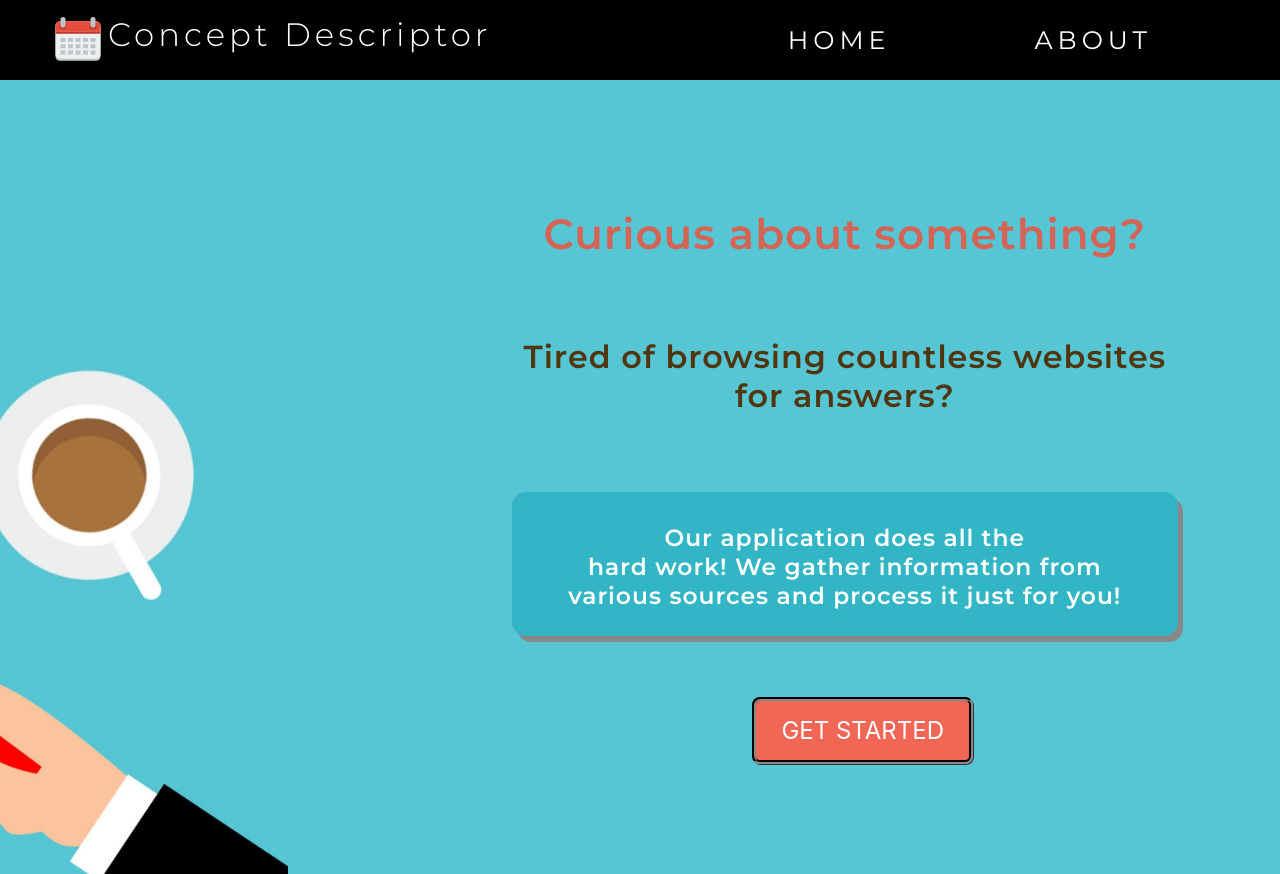
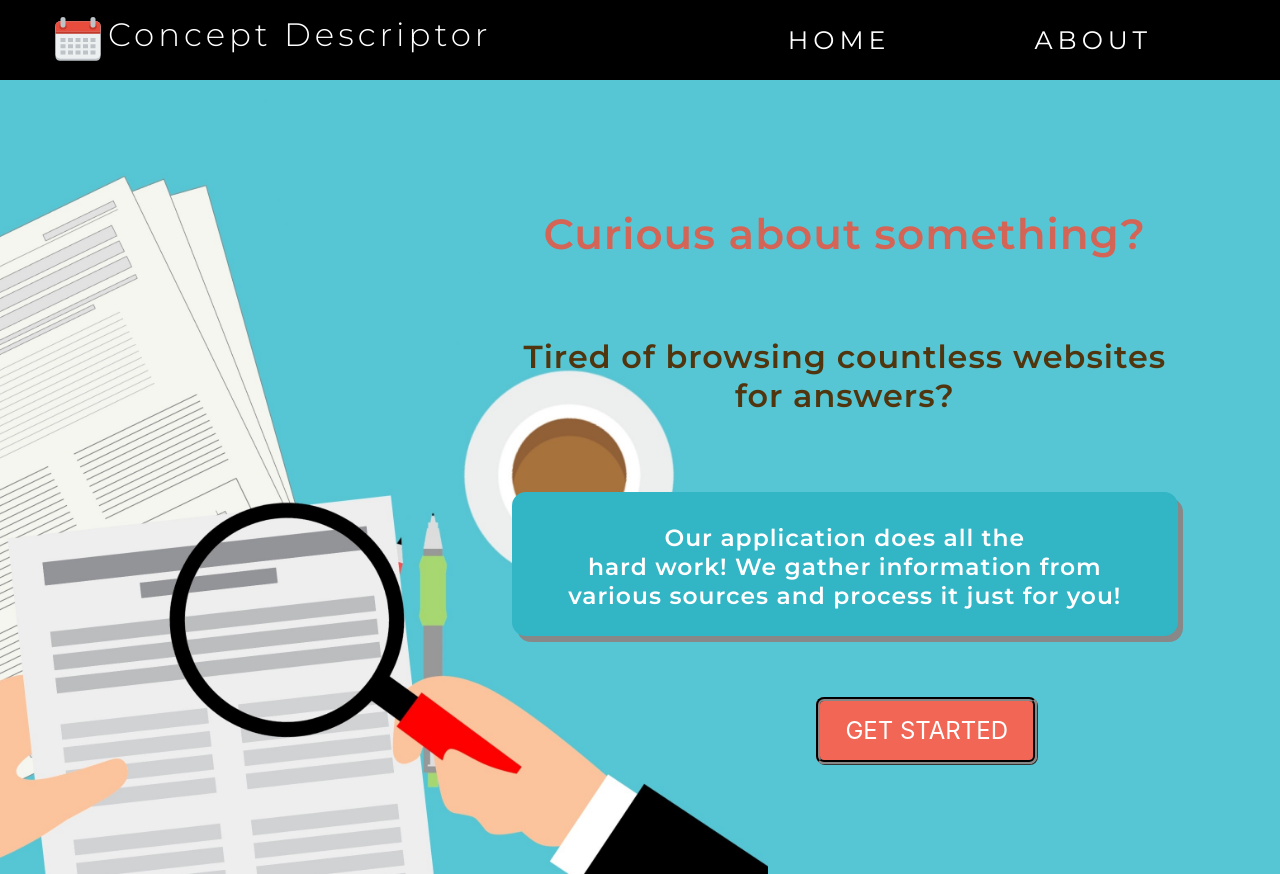
Before and after one commit to teodorabreahna/IP-2022, a React (Create React App) app in the folder APIs/DemoFrontend/: page / in a window 1280 px wide. Built offline with nearby package versions, Linux system fonts and the light colour scheme; a web font is replaced by a local one.

Commit message:
Update homeStyle.css

```diff
--- a/APIs/DemoFrontend/src/STYLES/homeStyle.css
+++ b/APIs/DemoFrontend/src/STYLES/homeStyle.css
@@ -1,96 +1,3 @@
-/* the old code - pastrat pentru schimbare rapida in caz ca nu merge cel nou
-* {
-    margin: 0;
-    padding: 0;
-    box-sizing: border-box;
-}
-
-
-/*--------------------- contine poza din stanga si scrisul din dreapta; e tot ce se vede cu exceptia navbarului-------------------*/
-
-
-.im-pr {
-    background-color: #56C6D4;
-    display: flex;
-}
-
-.im-pr img {
-    height: 90vh;
-    left: -30rem;
-    position: relative;
-
-}
-
-/*---------------------------------------------------------------MESAJELE---------------------------------------------------------*/
-.mess1 {
-    color: #D46456;
-    font-size: 225%;
-    margin-top: 8vh;
-    text-align: center;
-    margin-right: 15vh;
-    margin-left: -20rem;
-    letter-spacing: 1px;
-    font-family: 'Montserrat', sans-serif;
-}
-
-.mess2 {
-    color: #636363;
-    font-size: 145%;
-    margin-top: 8vh;
-    text-align: center;
-    margin-right: 15vh;
-    margin-left: -19rem;
-    font-family: 'Montserrat', sans-serif;
-}
-
-
-.mess3 {
-    color: #FFFFFF;
-    font-size: 125%;
-    margin-top: 6.5rem;
-    text-align: center;
-    margin-right: 15vh;
-    margin-left: -20rem;
-    letter-spacing: 1px;
-    border: 2px solid #32B5C5;
-    background: #32B5C5;
-    border-radius: 14px;
-    font-family: 'Montserrat', sans-serif;
-    box-shadow: 5px 6px #888888;
-}
-
-/*--------------------------------------buton-ul de get started-------------------------------------------------*/
-.start {
-    margin-top: 5rem;
-}
-
-.start a {
-    font-size: 150%;
-    margin-left: -8rem;
-    background-color: #F26655;
-    color: white;
-    padding: 15px 25px;
-    text-decoration: none;
-    border: 1px solid #333;
-    border-style: groove;
-    border-width: 4px;
-    border-radius: 8px;
-    box-shadow: 1px 1px #333;
-}
-
-.start a:hover {
-    background-color: #D46456;
-}
-
-/*---------------------------------------------------gata buton------------------------------------------------*/
-*/
-
-
-
-
-
-
-
 *{
     margin: 0;
     padding: 0;
```
